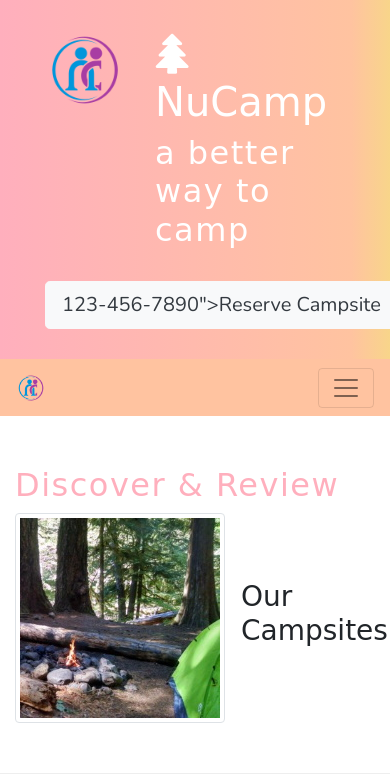
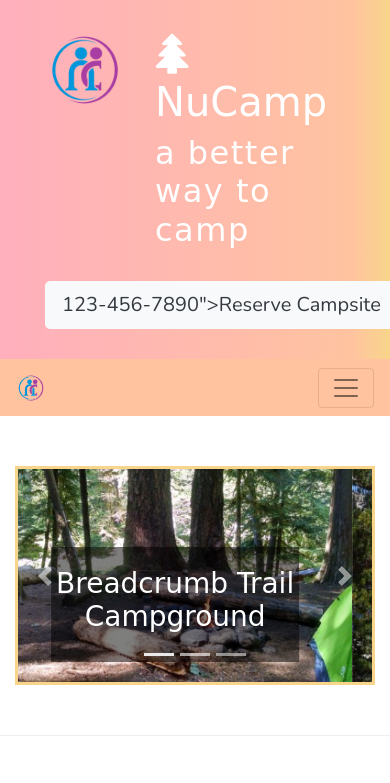
Before and after one commit to JoumanaLaude/bootstrap-grid, a website: page index.html in a window 390 px wide. Shown: the top 783 px of the page. Drawn offline with nearby package versions, Linux system fonts and the light colour scheme; a web font is replaced by a local one.

Commit message:
Week 3: Carousel

```diff
--- a/css/style.css
+++ b/css/style.css
@@ -49,3 +49,12 @@ a, a:hover {
    color: inherit;
    text-decoration: none;
  }
+
+ /* transparent bg in carousel */
+ .carousel-caption {
+   background-color: rgba(0, 0, 0, 0.5);
+}
+
+.carousel {
+   border: solid #f8d58a;
+}
--- a/index.html
+++ b/index.html
@@ -60,7 +60,8 @@
                                 class="fa fa-address-card fa-lg"></i> Contact</a></li>
                 </ul>
                 <span class="navbar-text ml-auto">
-                    <a role="button" data-toggle="modal" data-target="#loginModal"><i class="fa fa-sign-in"></i> Login</a>
+                    <a role="button" data-toggle="modal" data-target="#loginModal"><i class="fa fa-sign-in"></i>
+                        Login</a>
                 </span>
             </div>
         </div>
@@ -80,11 +81,13 @@
                             <div class="form-row">
                                 <div class="form-group col-12">
                                     <label class="sr-only" for="loginEmail">Email address</label>
-                                    <input type="email" class="form-control form-control-sm" id="loginEmail" placeholder="Enter email">
+                                    <input type="email" class="form-control form-control-sm" id="loginEmail"
+                                        placeholder="Enter email">
                                 </div>
                                 <div class="form-group col-12">
                                     <label class="sr-only" for="loginPassword">Password</label>
-                                    <input type="password" class="form-control form-control-sm" id="loginPassword" placeholder="Password">
+                                    <input type="password" class="form-control form-control-sm" id="loginPassword"
+                                        placeholder="Password">
                                 </div>
                                 <div class="col">
                                     <div class="form-check">
@@ -94,7 +97,8 @@
                                 </div>
                             </div>
                             <div class="form-row">
-                                <button type="button" class="btn btn-secondary btn-sm ml-auto" data-dismiss="modal">Cancel</button>
+                                <button type="button" class="btn btn-secondary btn-sm ml-auto"
+                                    data-dismiss="modal">Cancel</button>
                                 <button type="button" class="btn btn-info btn-sm ml-1">Sign-in</button>
                             </div>
 
@@ -108,6 +112,55 @@
 
 
     <div class="container">
+
+        <div class="row row-content">
+            <div class="col-md-8 mx-auto">
+                <div id="homeCarousel" class="carousel slide" data-ride="carousel">
+                    <!-- data-ride tells browser to start the carousel when page is loaded -->
+                    <ol class="carousel-indicators">
+                        <li data-target="#homeCarousel" data-slide-to="0" class="active"></li>
+                        <li data-target="#homeCarousel" data-slide-to="1"></li>
+                        <li data-target="#homeCarousel" data-slide-to="2"></li>
+                    </ol>
+                    <div class="carousel-inner">
+                        <div class="carousel-item active">
+                            <img class="d-block w-100" src="img/breadcrumb-trail.jpg"
+                                alt="Breadcrumb Trail Campground" />
+                            <div class="carousel-caption">
+                                <h3>Breadcrumb Trail Campground</h3>
+                                <p class="d-none d-sm-block">Let Nucamp be your guide to this off-the-beaten-path,
+                                    hike-in-only campground.</p>
+                            </div>
+                        </div>
+                        <div class="carousel-item">
+                            <img class="d-block w-100" src="img/react-lake.jpg" alt="React Lake Campground" />
+                            <div class="carousel-caption">
+                                <h3>React Lake Campground</h3>
+                                <p class="d-none d-sm-block">Nested in the foothills of the Chrome Mountains...</p>
+                            </div>
+                        </div>
+                        <div class="carousel-item">
+                            <img class="d-block w-100" src="img/chrome-river.jpg" alt="Chrome River Campground" />
+                            <div class="carousel-caption">
+                                <h3>Chrome River Campground</h3>
+                                <p class="d-none d-sm-block">Spend a few sunny days and starry nights...</p>
+                            </div>
+                        </div>
+                    </div>
+
+                    <a class="carousel-control-prev" href="#homeCarousel" role="button" data-slide="prev">
+                        <span class="carousel-control-prev-icon"></span>
+                        <span class="sr-only">Previous</span>
+                    </a>
+                    <a class="carousel-control-next" href="#homeCarousel" role="button" data-slide="next">
+                        <span class="carousel-control-next-icon"></span>
+                        <span class="sr-only">Next</span>
+                    </a>
+
+                </div>
+            </div>
+        </div>
+
         <div class="row row-content align-items-center">
             <div class="col-sm-4 order-sm-last col-md-3">
                 <h2 class="text-sm-right">Discover & Review</h2>
```
